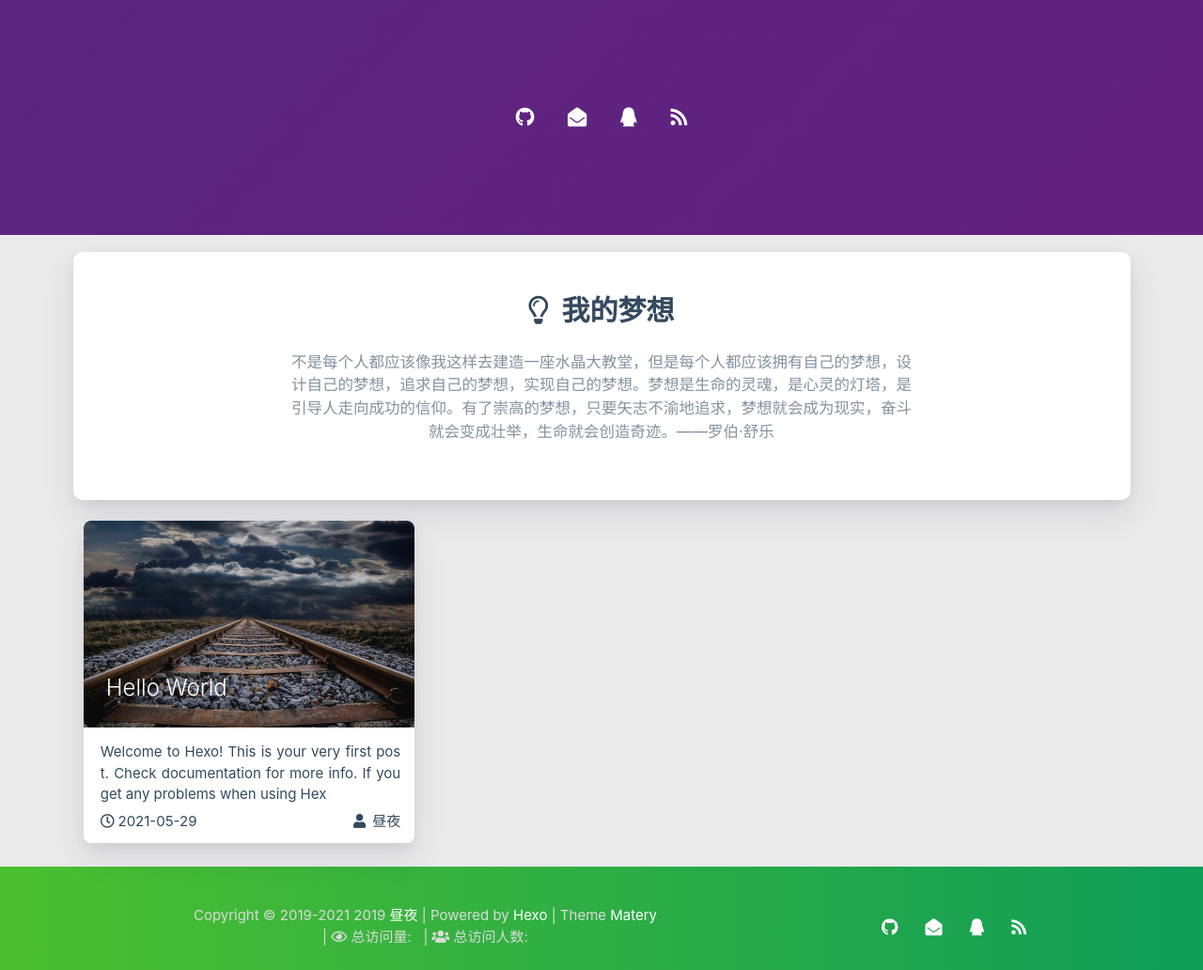
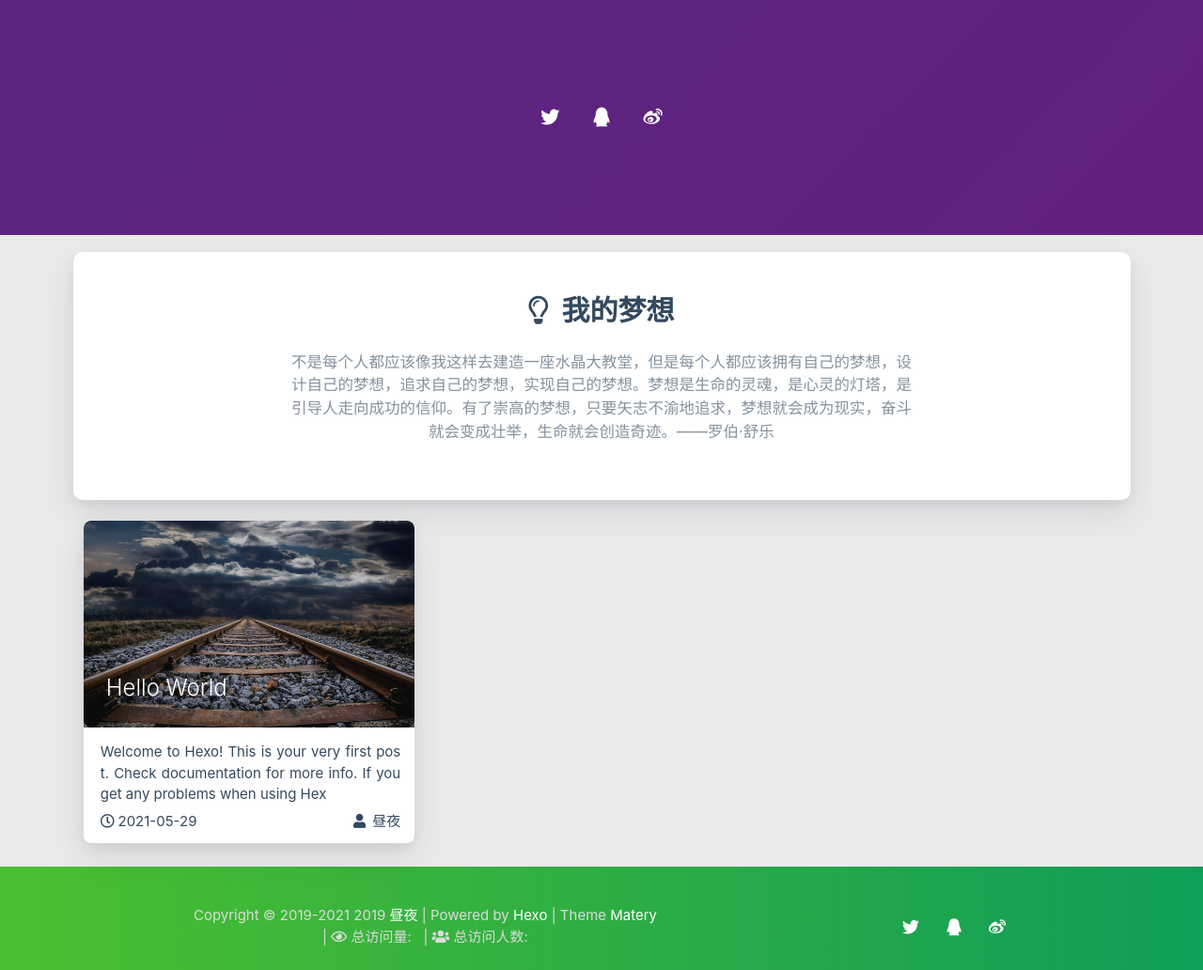
Before and after one commit to WBquzhou/WBquzhou.github.io, a plain HTML site: page index.html in a window 1280 px wide. Shown: the part 550-1582 px from the top of the page at 94% size. Drawn offline with nearby package versions, Linux system fonts and the light colour scheme; some packages are replaced by stand-ins of ours; a script that the page names is missing.

Commit message:
Site updated: 2021-05-30 08:59:00

```diff
--- a/index.html
+++ b/index.html
@@ -412,34 +412,20 @@
 
             </div>
             <div class="cover-social-link">
-    <a href="https://github.com/blinkfox" class="tooltipped" target="_blank" data-tooltip="访问我的GitHub" data-position="top" data-delay="50">
-        <i class="fab fa-github"></i>
+    <a href="https://twitter.com/WBquzhou" class="tooltipped" target="_blank" data-tooltip="关注我的Twitter: https://twitter.com/WBquzhou" data-position="top" data-delay="50">
+        <i class="fab fa-twitter"></i>
     </a>
 
 
 
-    <a href="mailto:1181062873@qq.com" class="tooltipped" target="_blank" data-tooltip="邮件联系我" data-position="top" data-delay="50">
-        <i class="fas fa-envelope-open"></i>
-    </a>
-
-
-
-
-
-
-
-    <a href="tencent://AddContact/?fromId=50&fromSubId=1&subcmd=all&uin=1181062873" class="tooltipped" target="_blank" data-tooltip="QQ联系我: 1181062873" data-position="top" data-delay="50">
+    <a href="tencent://AddContact/?fromId=50&fromSubId=1&subcmd=all&uin=976488363" class="tooltipped" target="_blank" data-tooltip="QQ联系我: 976488363" data-position="top" data-delay="50">
         <i class="fab fa-qq"></i>
     </a>
 
 
 
-
-
-
-
-    <a href="/atom.xml" class="tooltipped" target="_blank" data-tooltip="RSS 订阅" data-position="top" data-delay="50">
-        <i class="fas fa-rss"></i>
+    <a href="https://weibo.com/u/7575251954" class="tooltipped" target="_blank" data-tooltip="关注我的微博: https://weibo.com/u/7575251954" data-position="top" data-delay="50">
+        <i class="fab fa-weibo"></i>
     </a>
 
 </div>
@@ -699,34 +685,20 @@
 
         </div>
         <div class="col s12 m4 l4 social-link social-statis">
-    <a href="https://github.com/blinkfox" class="tooltipped" target="_blank" data-tooltip="访问我的GitHub" data-position="top" data-delay="50">
-        <i class="fab fa-github"></i>
+    <a href="https://twitter.com/WBquzhou" class="tooltipped" target="_blank" data-tooltip="关注我的Twitter: https://twitter.com/WBquzhou" data-position="top" data-delay="50">
+        <i class="fab fa-twitter"></i>
     </a>
 
 
 
-    <a href="mailto:1181062873@qq.com" class="tooltipped" target="_blank" data-tooltip="邮件联系我" data-position="top" data-delay="50">
-        <i class="fas fa-envelope-open"></i>
-    </a>
-
-
-
-
-
-
-
-    <a href="tencent://AddContact/?fromId=50&fromSubId=1&subcmd=all&uin=1181062873" class="tooltipped" target="_blank" data-tooltip="QQ联系我: 1181062873" data-position="top" data-delay="50">
+    <a href="tencent://AddContact/?fromId=50&fromSubId=1&subcmd=all&uin=976488363" class="tooltipped" target="_blank" data-tooltip="QQ联系我: 976488363" data-position="top" data-delay="50">
         <i class="fab fa-qq"></i>
     </a>
 
 
 
-
-
-
-
-    <a href="/atom.xml" class="tooltipped" target="_blank" data-tooltip="RSS 订阅" data-position="top" data-delay="50">
-        <i class="fas fa-rss"></i>
+    <a href="https://weibo.com/u/7575251954" class="tooltipped" target="_blank" data-tooltip="关注我的微博: https://weibo.com/u/7575251954" data-position="top" data-delay="50">
+        <i class="fab fa-weibo"></i>
     </a>
 
 </div>
--- a/sitemap.xml
+++ b/sitemap.xml
@@ -39,7 +39,7 @@
 
   <url>
     <loc>https://wbquzhou.github.io/</loc>
-    <lastmod>2021-05-29</lastmod>
+    <lastmod>2021-05-30</lastmod>
     <changefreq>daily</changefreq>
     <priority>1.0</priority>
   </url>
```
Also changed, not shown: 2021/05/29/hello-world/index.html (+5 -19 lines), about/index.html (+15 -57 lines), archives/2021/05/index.html (+7 -21 lines), archives/2021/index.html (+7 -21 lines), archives/index.html (+7 -21 lines), categories/index.html (+5 -19 lines), friends/index.html (+5 -19 lines), tags/index.html (+5 -19 lines).
